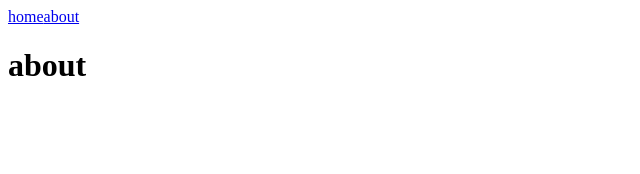
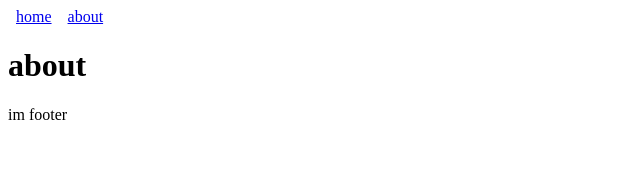
Before and after one commit to frs99/frs99.github.io, a Nuxt app: page /about in a window 1280 px wide. Shown: the top 174 px of the page, without its empty margins (0-640 px from the left). Built offline with nearby package versions, Linux system fonts and the light colour scheme.

Commit message:
Finished preparing folder template for nuxt3 (#1)

```diff
--- a/pages/services.vue
+++ b/components/Footer.vue
@@ -1,3 +1,3 @@
 <template>
-  <h1>services</h1>
+  <p>im footer</p>
 </template>
--- a/components/Header.vue
+++ b/components/Header.vue
@@ -2,6 +2,11 @@
   <header>
     <NuxtLink to="/">home</NuxtLink>
     <NuxtLink to="/about">about</NuxtLink>
-    <!-- <NuxtLink to="/services">services</NuxtLink> -->
   </header>
 </template>
+
+<style scoped>
+  a{
+    margin: 0 8px;
+  }
+</style>
--- a/layouts/default.vue
+++ b/layouts/default.vue
@@ -2,13 +2,16 @@
   <div>
     <Header />
     <slot />
+    <Footer />
   </div>
 </template>
 
 <script setup>
 import Header from '~/components/Header.vue'
+import Footer from '~~/components/Footer.vue';
 
-  const components = {Header}
-
-
+  const components = {
+    Header,
+    Footer
+  }
 </script>
--- a/pages/about.vue
+++ b/pages/about.vue
@@ -3,16 +3,5 @@
 </template>
 
 <script setup>
-  useHead({
-    title: "about"
-  })
-
+  useHead({title: "about"})
 </script>
-
-<script>
-export default {
-  mounted(){
-    console.log("fares")
-  }
-}
-</script>
--- a/pages/index.vue
+++ b/pages/index.vue
@@ -3,7 +3,5 @@
 </template>
 
 <script setup>
-  useHead({
-    title: "home"
-  })
+  useHead({title: "home"})
 </script>
```
Also changed, not shown: assets/readme.md (added), components/readme.md (added), content/readme.md (added), layouts/readme.md (added), middleware/readme.md (added), pages/readme.md (added), public/readme.md (added), 2 other files (tests, documents, lock files or other folders).
